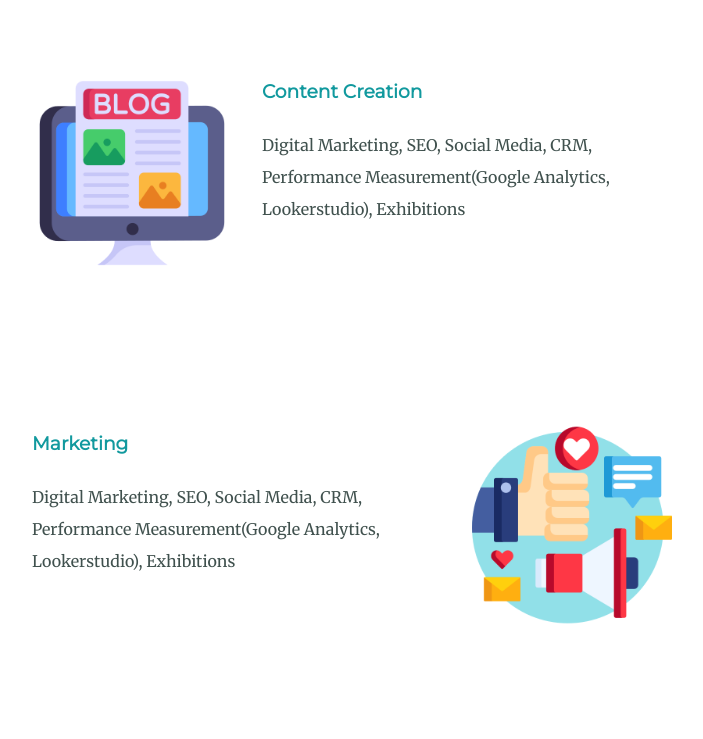
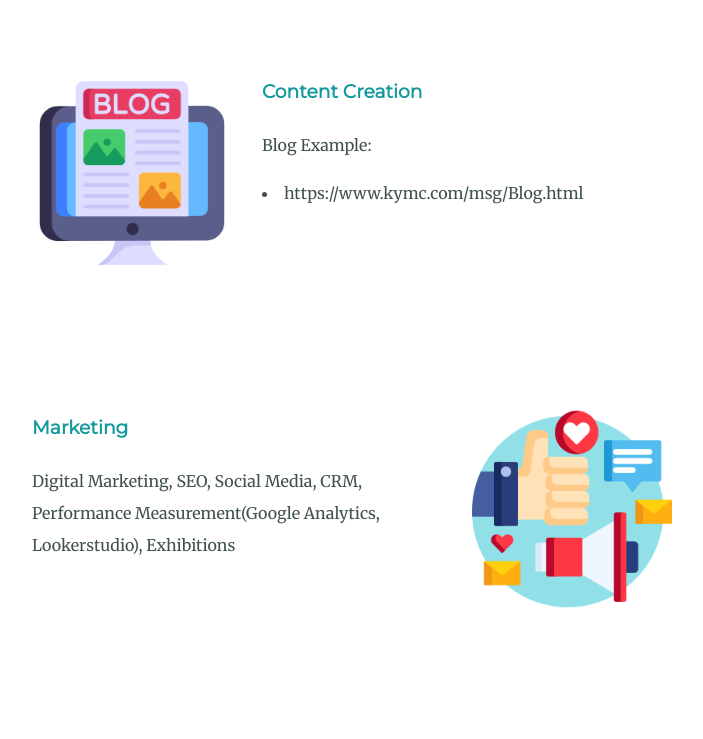
Before and after one commit to wmcompass/self_profile, a plain HTML site: page index.html in a window 1280 px wide. Shown: the part 1640-2379 px from the top of the page, without its empty margins (288-991 px from the left). Drawn offline with Linux system fonts and the light colour scheme.

Commit message:
Update index.html

```diff
--- a/index.html
+++ b/index.html
@@ -32,7 +32,9 @@
         <div class="skill-row">
           <img class="skill-1" src="images/blog.png" width="200px" height="200px"alt="marketing">
           <h3>Content Creation</h3>
-          <p>Digital Marketing, SEO, Social Media, CRM, Performance Measurement(Google Analytics, Lookerstudio), Exhibitions </p>
+          <p>Blog Example:</p>
+            <li>https://www.kymc.com/msg/Blog.html </li>
+
         </div>
         <div class="skill-row">
           <img class="skill-2" src="images/marketing.png" width="200px" height="200px"alt="marketing">
```
